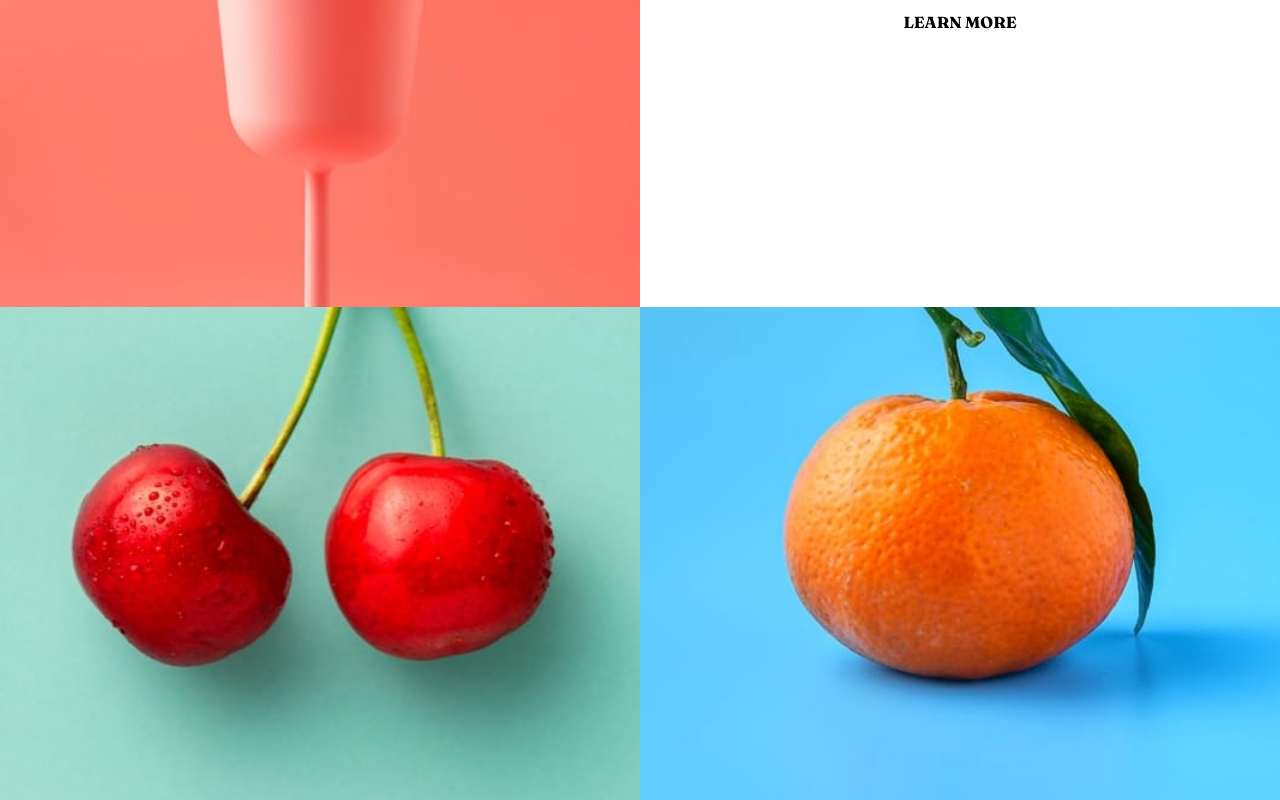
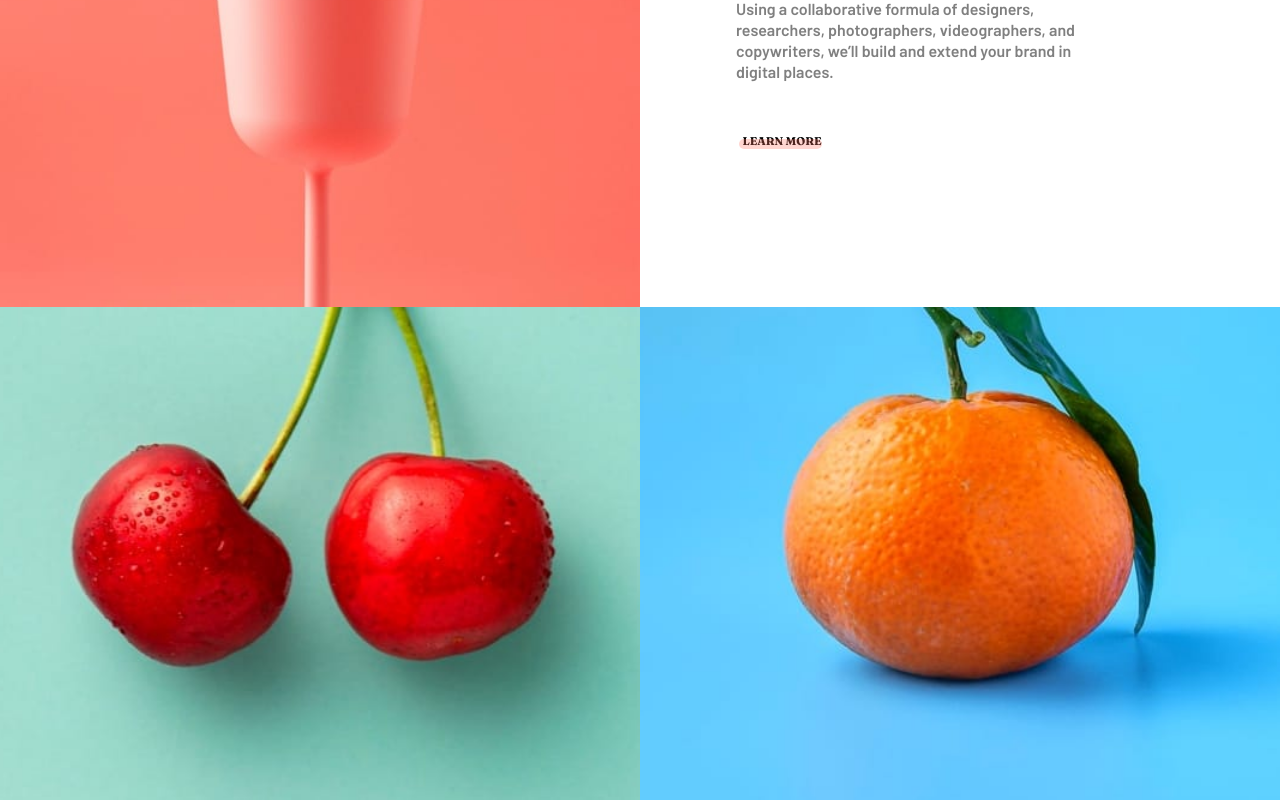
Before and after one commit to sharathkrml/sunnyside-landing, a React (Create React App) app: page / in a window 1280 px wide. Shown: the part 1560-2360 px from the top of the page. Built offline with nearby package versions, Linux system fonts and the light colour scheme; the HTML template or start-up script is replaced by a standard one.

Commit message:
completed desktop view

```diff
--- a/src/App.css
+++ b/src/App.css
@@ -23,9 +23,6 @@
   /* font-family: 'Fraunces', serif; */
   margin: 0;
   padding: 0;
-}
-body {
-  /* background-color: var(--footer); */
 }
 header {
   position: fixed;
@@ -121,6 +118,7 @@ nav li {
   font-family: var(--body-head-font);
   letter-spacing: 0.3em;
   margin: 3em 0 0 0;
+  color: rgba(0, 0, 0, 0.5);
 }
 .image-grid {
   margin-top: 2em;
@@ -176,7 +174,7 @@ img {
   }
   header {
     display: grid;
-    grid-template-columns: 1fr auto minmax(500px, 1fr) 1fr;
+    grid-template-columns: 1fr auto minmax(70%, 1fr) 1fr;
   }
   .logo {
     grid-column: 2 / span 1;
--- a/src/App.js
+++ b/src/App.js
@@ -88,12 +88,14 @@ function App() {
         <ImageText
           img={graphicDes}
           head="Graphic Design"
+          class="graphic-design"
           body="Great design makes you memorable. We deliver artwork that underscores
         your brand message and captures potential clients’ attention."
         />
         <ImageText
           img={photoGraphy}
           head="Photography"
+          class="photography"
           body=" Increase your credibility by getting the most stunning, high-quality photos that improve your business image."
         />
       </div>
--- a/src/components/ClientCard.css
+++ b/src/components/ClientCard.css
@@ -9,6 +9,15 @@
 .client-response {
   max-width: 80%;
   margin: 2em auto;
+  color: rgba(0,0,0,0.6);
+}
+.client-name{
+  font-family: var(--body-head-font);
+}
+.client-occupation{
+  margin-top: 8px;
+  font-size: small;
+  color: rgba(0,0,0,0.6);
 }
 .client-response,
 .client-name,
--- a/src/components/ImageText.css
+++ b/src/components/ImageText.css
@@ -16,3 +16,9 @@
     margin: 2rem auto 3rem auto;
     max-width: 80%;
 }
+.graphic-design{
+  color: var(--graphic-design-text);
+}
+.photography{
+  color: var(--photography-text);
+}
--- a/src/components/ImageText.js
+++ b/src/components/ImageText.js
@@ -4,7 +4,7 @@ function ImageText(props) {
   return (
     <div
       style={{ backgroundImage: `url(${props.img})` }}
-      className="image-text"
+      className={`image-text ${props.class}`}
     >
       <div className="img-text-head">{props.head}</div>
       <div className="img-text-body">{props.body}</div>
--- a/src/components/TextOnly.css
+++ b/src/components/TextOnly.css
@@ -10,6 +10,7 @@
   margin: 3rem auto 2rem auto;
 }
 .text-body {
+  color: rgba(0, 0, 0, 0.5);
   text-align: center;
   line-height: var(--line-height-text);
   max-width: 80%;
@@ -19,9 +20,66 @@
   text-transform: uppercase;
   margin: 3rem 0 3rem 0;
   font-family: var(--body-head-font);
+  position: relative;
+}
+.learn-more::before {
+  position: absolute;
+  content: "";
+  height: 10px;
+  border-radius: 5px;
+  bottom: 0px;
+  margin: 0 auto;
+  left: 0;
+  right: 0;
+  width: 35%;
+  background: var(--Soft-red);
+  opacity: 0.3;
 }
 @media (min-width: 768px) {
+  :root {
+    --line-height-text: 1rem;
+  }
   .text-only {
     min-height: auto;
   }
+  .text-head {
+    font-size: 1.5rem;
+    max-width: 65%;
+    margin: 15% auto auto 15%;
+  }
+  .text-body {
+    margin: 5% 15% auto 15%;
+    font-size: 0.65rem;
+  }
+  .text-body,
+  .text-only {
+    text-align: left;
+  }
+  .learn-more {
+    margin: 0 10%;
+    font-size: 0.7rem;
+    margin: 8% 16%;
+  }
+  .learn-more::before {
+    margin: 0%;
+    width: 32%;
+    left: -3px;
+    top: 5px;
+  }
 }
+
+@media (min-width: 1280px) {
+  :root {
+    --line-height-text: 1.3rem;
+  }
+  .text-head {
+    font-size: 2.5rem;
+  }
+  .text-body {
+    max-width: 55%;
+    font-size: 1rem;
+  }
+  .learn-more::before {
+    width: 19%;
+  }
+}
```
